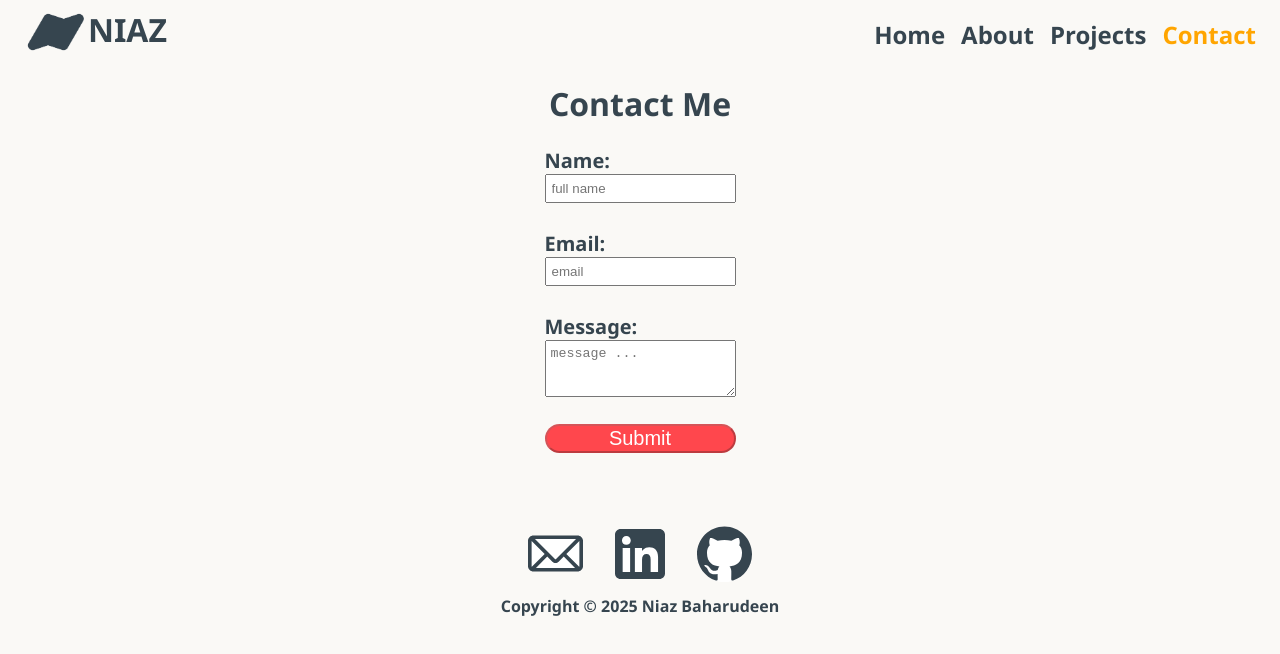
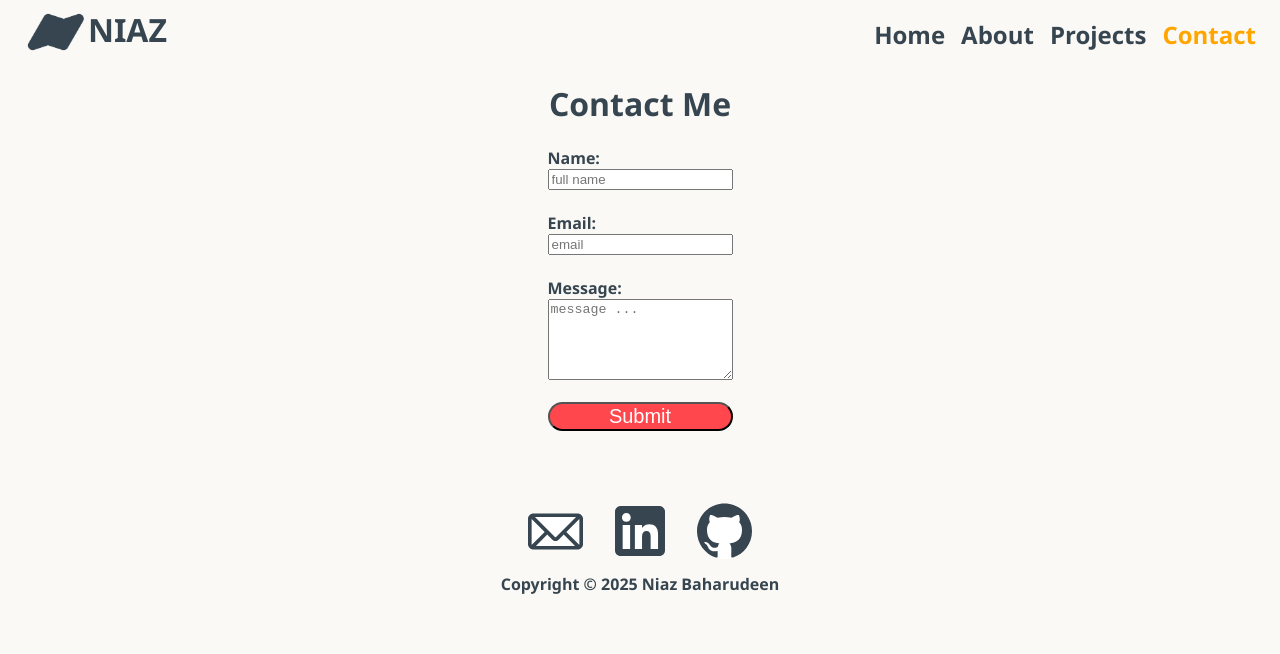
Before and after one commit to tuk05348/website-frontend, an Angular app: page /contact in a window 1280 px wide. Shown: the top 654 px of the page. Built offline with nearby package versions, Linux system fonts and the light colour scheme.

Commit message:
Implemented basic form validation for the name, email, and message

```diff
--- a/src/app/contact/contact.component.css
+++ b/src/app/contact/contact.component.css
@@ -7,7 +7,6 @@
 .contact-form {
     display: flex;
     flex-direction: column;
-    font-size: 1.25rem;
     font-weight: bold;
     padding-bottom: 5%;
 }
@@ -24,6 +23,10 @@ h2 {
     padding: 5px 5px 20px;
 }
 
+.input-label {
+    font-size: 1.25rem;
+}
+
 .submit {
     background-color: #FF474D;
     color: #FFFFFF;
@@ -34,3 +37,7 @@ h2 {
 .submit:hover {
     background-color: #FF7074;
 }
+
+.alert div {
+  color: #820000;
+}
--- a/src/app/contact/contact.component.html
+++ b/src/app/contact/contact.component.html
@@ -1,12 +1,36 @@
 <div class="contact-page">
     <h1>Contact Me</h1>
-    <form class="contact-form" [formGroup]="contactForm" (ngSubmit)="onSubmit()">
+    <form class="contact-form" [formGroup]="contactForm" (ngSubmit)="onSubmit()" #form="ngForm">
         <label for="name">Name:</label>
-        <input class="input" type="text" id="name" placeholder="full name" formControlName="name"><br>
+        <input type="text" id="name" placeholder="full name" formControlName="name" >
+        <div *ngIf="name?.invalid && (name?.dirty || name?.touched || form.submitted)" class="alert">
+            <div *ngIf="name?.hasError('required')">
+                Name is required
+            </div>
+        </div>
+        <br>
         <label for="email">Email:</label>
-        <input class="input" type="email" id="email" placeholder="email" formControlName="email"><br>
+        <input type="email" id="email" placeholder="email" formControlName="email">
+        <div *ngIf="email?.invalid && (email?.dirty || email?.touched || form.submitted)" class="alert">
+            <div *ngIf="email?.hasError('required')">
+                Email is required
+            </div>
+            <div *ngIf="email?.hasError('email')">
+                Email is invalid
+            </div>
+        </div>
+        <br>
         <label for="message">Message:</label>
-        <textarea class="input-area" id="message" name="message" placeholder="message ..." formControlName="message"></textarea><br>
-        <button class="submit" type="submit" [disabled]="!contactForm.valid">Submit</button>
+        <textarea id="message" name="message" placeholder="message ..." rows="5" formControlName="message"></textarea>
+        <div *ngIf="message?.invalid && (message?.dirty || message?.touched || form.submitted)" class="alert">
+            <div *ngIf="message?.hasError('required')">
+                Message is required
+            </div>
+            <div *ngIf="message?.hasError('maxlength')">
+                Message cannot be longer than 200 characters
+            </div>
+        </div>
+        <br>
+        <button class="submit" type="submit">Submit</button>
     </form>
 </div>
--- a/src/app/contact/contact.component.ts
+++ b/src/app/contact/contact.component.ts
@@ -1,9 +1,10 @@
+import { NgIf } from '@angular/common';
 import { Component } from '@angular/core';
 import { FormControl, FormGroup, ReactiveFormsModule, Validators } from '@angular/forms';
 
 @Component({
   selector: 'app-contact',
-  imports: [ReactiveFormsModule],
+  imports: [ReactiveFormsModule, NgIf],
   templateUrl: './contact.component.html',
   styleUrl: './contact.component.css'
 })
@@ -19,4 +20,16 @@ export class ContactComponent {
     console.log(this.contactForm.value)
   }
 
+  get name() {
+    return this.contactForm.get('name');
+  }
+
+  get email() {
+    return this.contactForm.get('email');
+  }
+
+  get message() {
+    return this.contactForm.get('message');
+  }
+
 }
```
